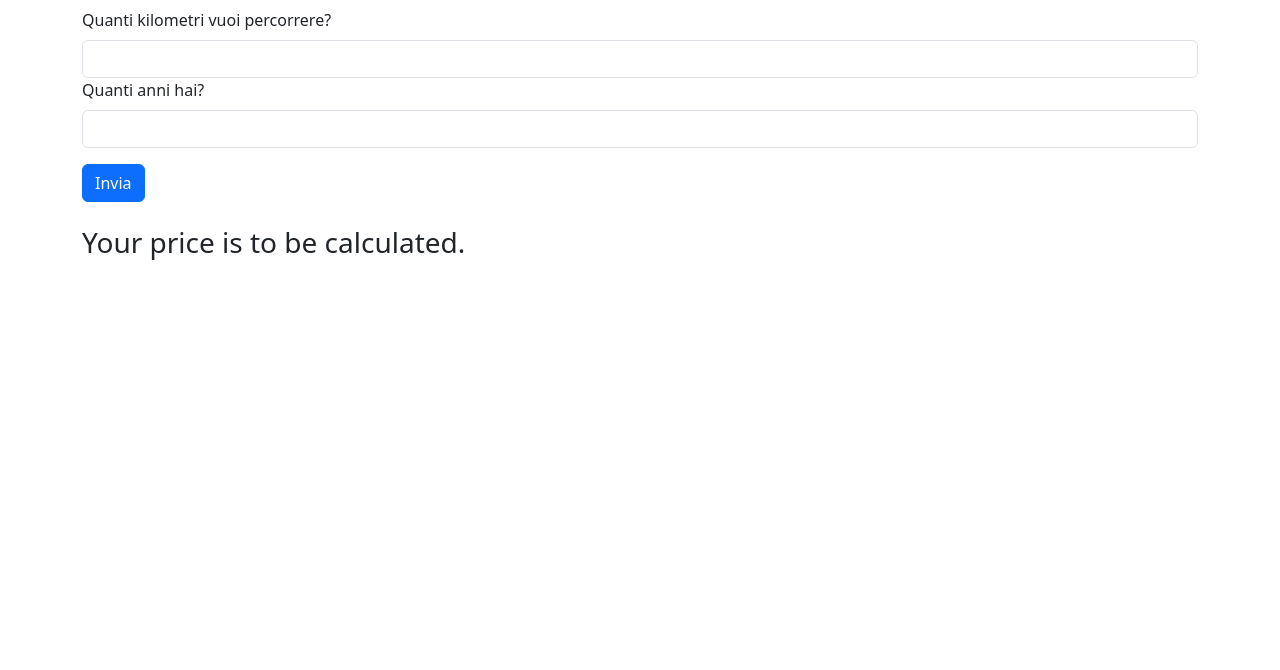
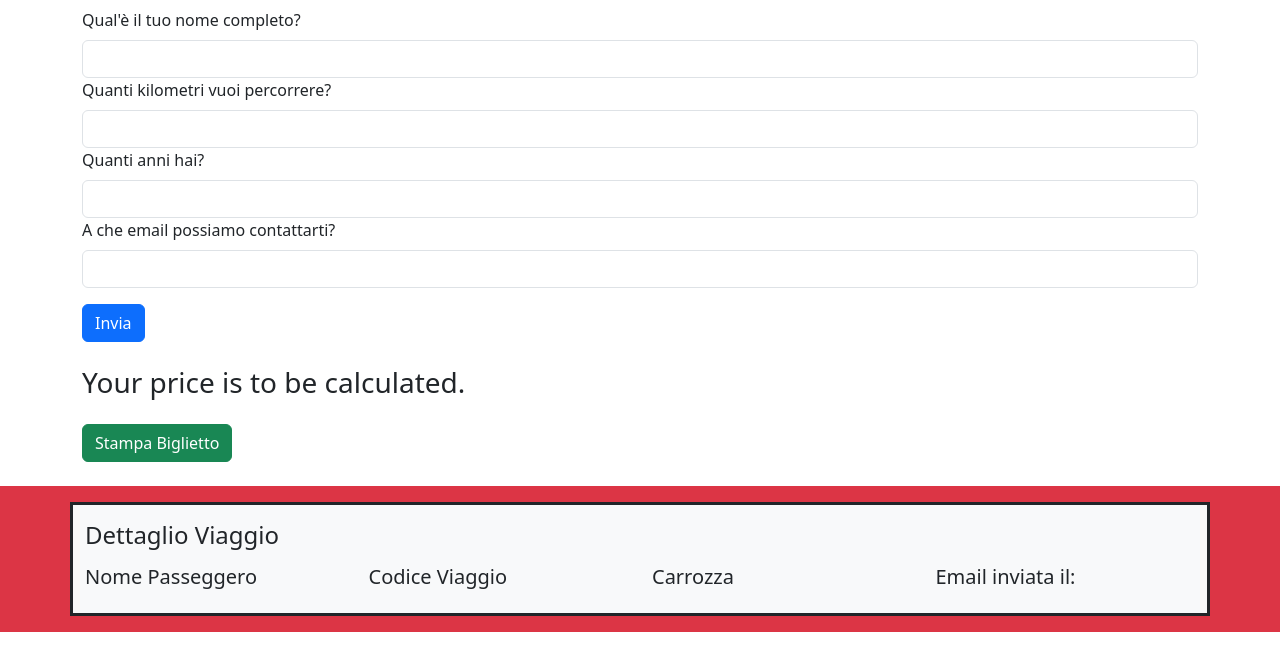
Before and after one commit to Zariy7/js-biglietto-treno-form, a plain HTML site: page index.html in a window 1280 px wide. Drawn offline with nearby package versions, Linux system fonts and the light colour scheme.

Commit message:
ticket template created

```diff
--- a/index.html
+++ b/index.html
@@ -12,12 +12,20 @@
         <div class="container">
             <form class="my-2">
                 <div>
+                    <label for="fullName" class="form-label">Qual'&egrave; il tuo nome completo?</label>
+                    <input type="text" class="form-control" id="fullName" name="fullName">
+                </div>
+                <div>
                     <label for="kilometres" class="form-label">Quanti kilometri vuoi percorrere?</label>
                     <input type="text" class="form-control" id="kilometres" name="kilometres">
                 </div>
                 <div>
                     <label for="age" class="form-label">Quanti anni hai?</label>
                     <input type="text" class="form-control" id="age" name="age">
+                </div>
+                <div>
+                    <label for="email" class="form-label">A che email possiamo contattarti?</label>
+                    <input type="email" class="form-control" id="email" name="email">
                 </div>
 
                 <button type="button" class="btn btn-primary my-3" onClick="sanityCheck() && priceCalc()">Invia</button>
@@ -27,6 +35,37 @@
             </h3>
             <h6 id="subtitle">
             </h6>
+            <button type="button" class="btn btn-success my-3" onClick="printTicket()">Stampa Biglietto</button>
+        </div>
+
+        <div class="bg-danger my-2 py-3">
+            <div class="container">
+                <div class="row">
+                    <div class="col-12 bg-light border border-3 border-dark">
+                        <div>
+                            <h4 class="my-3">Dettaglio Viaggio</h4>
+                            <div class="row my-3">
+                                <div class="col-3">
+                                    <h5>Nome Passeggero</h5>
+                                    <div id="nameOutput"></div>
+                                </div>
+                                <div class="col-3">
+                                    <h5>Codice Viaggio</h5>
+                                    <div id="codeOutput"></div>
+                                </div>
+                                <div class="col-3">
+                                    <h5>Carrozza</h5>
+                                    <div id="carriageOutput"></div>
+                                </div>
+                                <div class="col-3">
+                                    <h5>Email inviata il:</h5>
+                                    <div id="emailDate"></div>
+                                </div>
+                            </div>
+                        </div>
+                    </div>
+                </div>
+            </div>
         </div>
         <script type="text/javascript" src="./js/script.js"></script>
     </body>
--- a/js/script.js
+++ b/js/script.js
@@ -45,3 +45,27 @@ function priceCalc(){
         document.getElementById('subtitle').innerText = ``;
     }
 }
+
+/* What's written on the ticket? */
+
+function printTicket(){
+    let fullName = document.getElementById('fullName').value;
+    let kilometres = document.getElementById('kilometres').value;
+    let age = document.getElementById('age').value;
+
+    let ticketCode = fullName.charAt(0) + fullName.charAt(1) + fullName.charAt(2);
+    ticketCode = ticketCode.toUpperCase();
+    ticketCode += age;
+    ticketCode += kilometres;
+
+    document.getElementById('nameOutput').innerText = fullName;
+    document.getElementById('codeOutput').innerText = ticketCode;
+
+    let carriageOutput = Math.floor(Math.random() * 12) + 1;
+    let emailDate = new Date();
+
+    emailDate =`${emailDate.getDate()}/${emailDate.getMonth()+1}/${emailDate.getFullYear()}`;
+
+    document.getElementById('carriageOutput').innerText = carriageOutput;
+    document.getElementById('emailDate').innerText = emailDate;
+}
```
